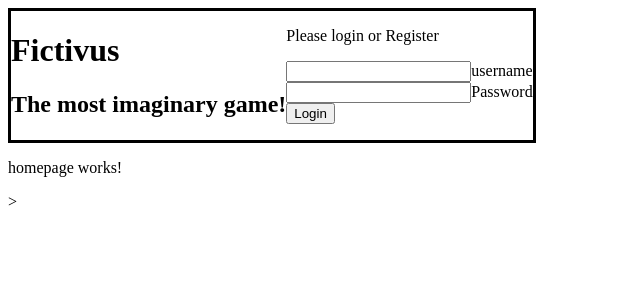
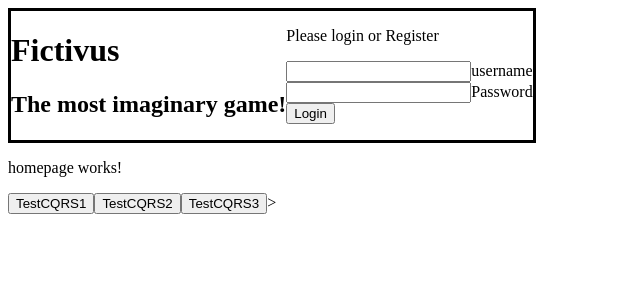
Before and after one commit to robindewitte/gameforumfrontend, an Angular app in the folder FictivusForum/: page /home in a window 1280 px wide. Shown: the top 300 px of the page, without its empty margins (0-640 px from the left). Built offline with nearby package versions, Linux system fonts and the light colour scheme.

Commit message:
opzet cqrs test

```diff
--- a/FictivusForum/src/app/components/homepage/homepage.component.html
+++ b/FictivusForum/src/app/components/homepage/homepage.component.html
@@ -1 +1,5 @@
 <p>homepage works!</p>
+<!-- remove this later-->
+<button onclick="testCQRS1()">TestCQRS1</button>
+<button onclick="testCQRS2()">TestCQRS2</button>
+<button onclick="testCQRS3()">TestCQRS3</button>
--- a/FictivusForum/src/app/components/homepage/homepage.component.ts
+++ b/FictivusForum/src/app/components/homepage/homepage.component.ts
@@ -1,4 +1,7 @@
 import { Component, OnInit } from '@angular/core';
+//remove this import later
+import { AuthenticationService } from "src/app/services/authentication.service";
+import { TopicDTO } from 'src/app/helpers/dto/topicDTO';
 
 @Component({
   selector: 'app-homepage',
@@ -7,9 +10,33 @@ import { Component, OnInit } from '@angular/core';
 })
 export class HomepageComponent implements OnInit {
 
-  constructor() { }
+  constructor(private authenticationService: AuthenticationService) { }
 
   ngOnInit(): void {
   }
 
+  testCQRS1(){
+    let dto = new TopicDTO("mocklord", "zijn er nog frikandellen?" , new Date());
+    this.authenticationService.testCQRS1(dto);
+  }
+
+  testCQRS2(){
+    this.authenticationService.testCQRS2("mock").subscribe(
+      data => {
+        if(data.response != null ){
+          console.log(new Date());
+          console.log(data);
+        }else{
+          console.log("niks");
+        }
+      },
+      error => {
+        console.log("fout");
+      });
+  }
+  testCQRS3(){
+    let dto = new TopicDTO("mocklord", "zijn er nog frikandellen?" , new Date());
+    this.authenticationService.testCQRS3(dto);
+  }
+
 }
--- /dev/null
+++ b/FictivusForum/src/app/helpers/dto/topicDTO.ts
@@ -0,0 +1,7 @@
+export class TopicDTO{
+    constructor(
+        public userName: string ="",
+        public title: string ="",
+        public date: Date = new Date(),
+    ){}
+}
--- a/FictivusForum/src/app/services/authentication.service.ts
+++ b/FictivusForum/src/app/services/authentication.service.ts
@@ -7,6 +7,7 @@ import { throwError } from 'rxjs';
 import { Util } from "../helpers/util";
 import { LoginDTO } from "../helpers/dto/loginDTO";
 import { RegisterDTO } from "../helpers/dto/registerDTO";
+import { TopicDTO } from '../helpers/dto/topicDTO';
 
 const httpOptions = {
   headers: new HttpHeaders(
@@ -32,7 +33,7 @@ export class AuthenticationService {
 
   //login
   public login(loginRequest: LoginDTO) {
-    return (this.http.post<any>(this.restData.getUrl('api/user/login'), loginRequest,
+    return (this.http.post<any>(this.restData.getUrl('api/account/login'), loginRequest,
     )).pipe(catchError(this.handleError));
   }
 
@@ -42,4 +43,19 @@ export class AuthenticationService {
     )).pipe(catchError(this.handleError));
   }
 
+  //delete when possible
+  public testCQRS1(topic: TopicDTO){
+    return (this.http.post<any>(this.restData.getUrl('api/write/writeMock'), topic, ).pipe(catchError(this.handleError)));
+  }
+
+  //delete when possible
+  public testCQRS2(searchterm: string){
+    return (this.http.get<any>(this.restData.getUrl('api/search/getPostsByTerm/'+searchterm+''))).pipe(catchError(this.handleError));
+  }
+
+  //delete when possible
+  public testCQRS3(topic: TopicDTO){
+    return (this.http.post<any>(this.restData.getUrl('api/search/writeMockCheck'), topic, ).pipe(catchError(this.handleError)));
+  }
+
 }
```
